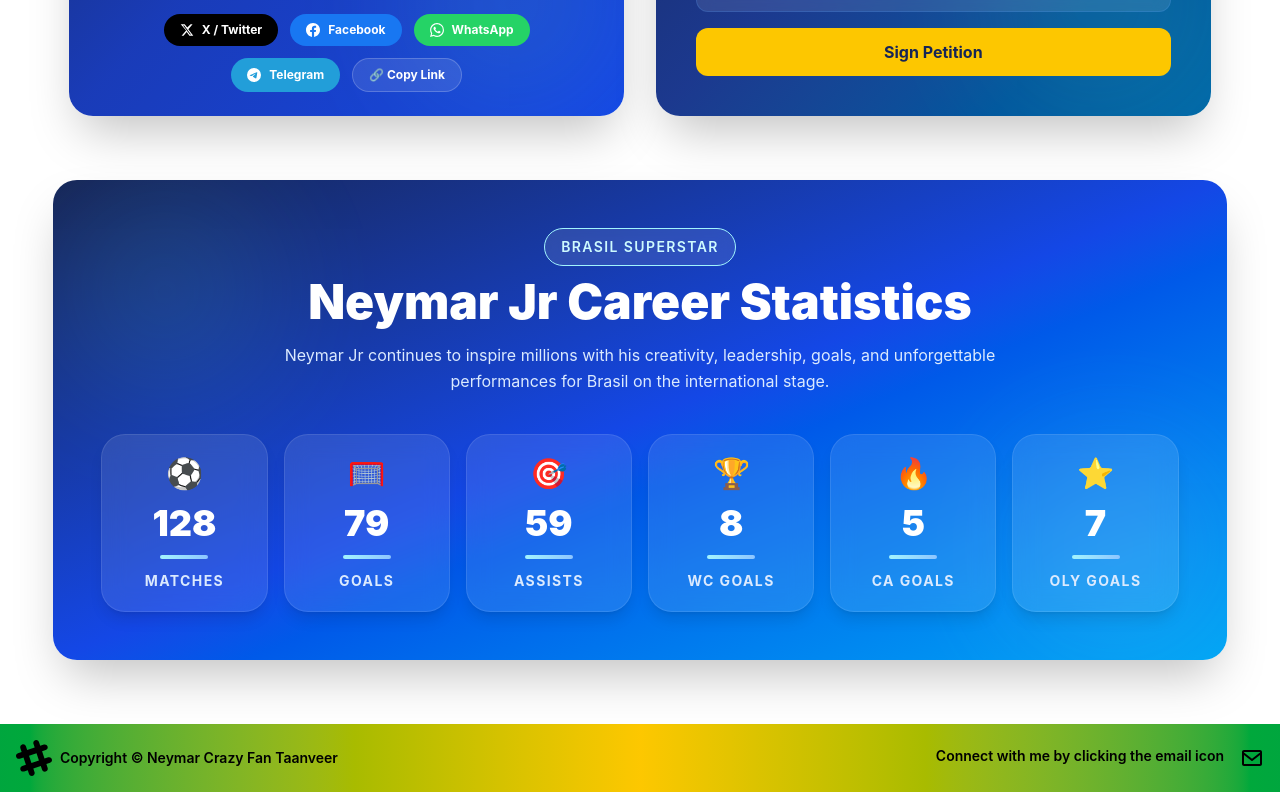
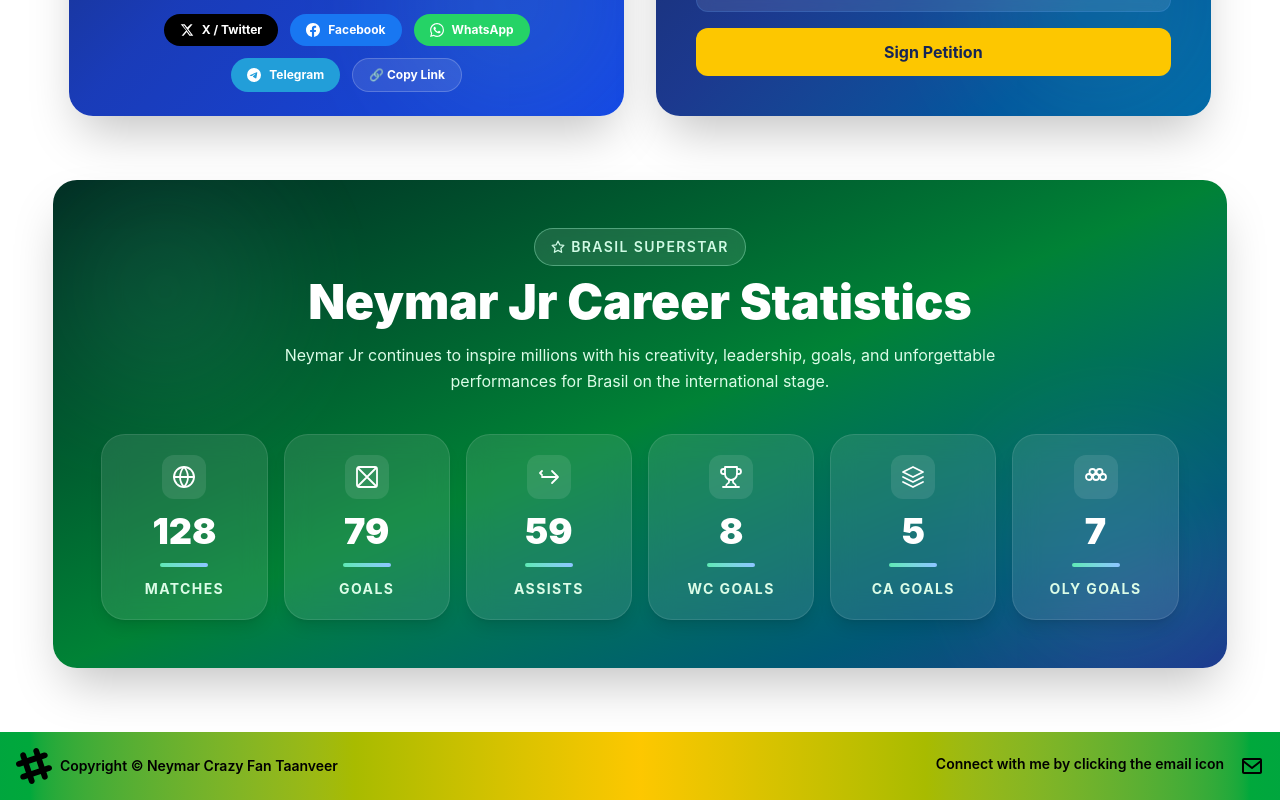
Before and after one commit to Taanveer22/bring-back-neymar, a React (Vite) app: page / in a window 1280 px wide. Shown: the part 1042-1842 px from the top of the page. Built offline with nearby package versions, Linux system fonts and the light colour scheme; no server answers.

Commit message:
alhamdulliah updated the stat section bg

```diff
--- a/src/components/Statistics.jsx
+++ b/src/components/Statistics.jsx
@@ -1,57 +1,174 @@
+const stats = [
+  {
+    id: 1,
+    value: 128,
+    label: 'Matches',
+    icon: (
+      <svg
+        viewBox="0 0 24 24"
+        fill="none"
+        stroke="currentColor"
+        strokeWidth="1.8"
+        strokeLinecap="round"
+        strokeLinejoin="round"
+        className="w-6 h-6 text-white"
+      >
+        <circle cx="12" cy="12" r="10" />
+        <path d="M12 2a15.3 15.3 0 0 1 4 10 15.3 15.3 0 0 1-4 10 15.3 15.3 0 0 1-4-10 15.3 15.3 0 0 1 4-10z" />
+        <path d="M2 12h20" />
+      </svg>
+    ),
+  },
+  {
+    id: 2,
+    value: 79,
+    label: 'Goals',
+    icon: (
+      <svg
+        viewBox="0 0 24 24"
+        fill="none"
+        stroke="currentColor"
+        strokeWidth="1.8"
+        strokeLinecap="round"
+        strokeLinejoin="round"
+        className="w-6 h-6 text-white"
+      >
+        <path d="M3 3l9 9m0 0l9-9M12 12l-9 9m9-9l9 9" />
+        <rect x="2" y="2" width="20" height="20" rx="2" />
+      </svg>
+    ),
+  },
+  {
+    id: 3,
+    value: 59,
+    label: 'Assists',
+    icon: (
+      <svg
+        viewBox="0 0 24 24"
+        fill="none"
+        stroke="currentColor"
+        strokeWidth="1.8"
+        strokeLinecap="round"
+        strokeLinejoin="round"
+        className="w-6 h-6 text-white"
+      >
+        <path d="M5 12h14" />
+        <path d="M15 6l6 6-6 6" />
+        <path d="M5 6l-2 2 2 2" />
+      </svg>
+    ),
+  },
+  {
+    id: 4,
+    value: 8,
+    label: 'WC Goals',
+    icon: (
+      <svg
+        viewBox="0 0 24 24"
+        fill="none"
+        stroke="currentColor"
+        strokeWidth="1.8"
+        strokeLinecap="round"
+        strokeLinejoin="round"
+        className="w-6 h-6 text-white"
+      >
+        <path d="M6 9H4.5a2.5 2.5 0 0 1 0-5H6" />
+        <path d="M18 9h1.5a2.5 2.5 0 0 0 0-5H18" />
+        <path d="M4 22h16" />
+        <path d="M10 14.66V17c0 .55-.47.98-.97 1.21C7.85 18.75 7 20.24 7 22" />
+        <path d="M14 14.66V17c0 .55.47.98.97 1.21C16.15 18.75 17 20.24 17 22" />
+        <path d="M18 2H6v7a6 6 0 0 0 12 0V2z" />
+      </svg>
+    ),
+  },
+  {
+    id: 5,
+    value: 5,
+    label: 'CA Goals',
+    icon: (
+      <svg
+        viewBox="0 0 24 24"
+        fill="none"
+        stroke="currentColor"
+        strokeWidth="1.8"
+        strokeLinecap="round"
+        strokeLinejoin="round"
+        className="w-6 h-6 text-white"
+      >
+        <path d="M12 2L2 7l10 5 10-5-10-5z" />
+        <path d="M2 17l10 5 10-5" />
+        <path d="M2 12l10 5 10-5" />
+      </svg>
+    ),
+  },
+  {
+    id: 6,
+    value: 7,
+    label: 'Oly Goals',
+    icon: (
+      <svg
+        viewBox="0 0 24 24"
+        fill="none"
+        stroke="currentColor"
+        strokeWidth="1.8"
+        strokeLinecap="round"
+        strokeLinejoin="round"
+        className="w-6 h-6 text-white"
+      >
+        <circle cx="5" cy="12" r="3" />
+        <circle cx="12" cy="12" r="3" />
+        <circle cx="19" cy="12" r="3" />
+        <circle cx="8.5" cy="7" r="3" />
+        <circle cx="15.5" cy="7" r="3" />
+      </svg>
+    ),
+  },
+];
+
 const Statistics = () => {
-  // Neymar Jr international statistics
-  const stats = [
-    { id: 1, value: 128, label: 'Matches', icon: '⚽' },
-    { id: 2, value: 79, label: 'Goals', icon: '🥅' },
-    { id: 3, value: 59, label: 'Assists', icon: '🎯' },
-    { id: 4, value: 8, label: 'WC Goals', icon: '🏆' },
-    { id: 5, value: 5, label: 'CA Goals', icon: '🔥' },
-    { id: 6, value: 7, label: 'Oly Goals', icon: '⭐' },
-  ];
-
   return (
-    <section className="relative overflow-hidden rounded-3xl bg-linear-to-br from-blue-950 via-blue-700 to-sky-500 px-5 py-12 shadow-2xl sm:px-8 lg:px-12">
-      {/* Background Blur Effects */}
-      <div className="absolute top-0 left-0 h-56 w-56 rounded-full bg-cyan-300 opacity-10 blur-3xl"></div>
-
-      <div className="absolute right-0 bottom-0 h-56 w-56 rounded-full bg-blue-200 opacity-10 blur-3xl"></div>
+    <section className="relative overflow-hidden rounded-3xl bg-linear-to-br from-emerald-950 via-green-700 to-blue-900 px-5 py-12 shadow-2xl sm:px-8 lg:px-12">
+      <div className="absolute top-0 left-0 h-56 w-56 rounded-full bg-emerald-300 opacity-10 blur-3xl" />
+      <div className="absolute right-0 bottom-0 h-56 w-56 rounded-full bg-blue-300 opacity-10 blur-3xl" />
 
       {/* Header */}
       <div className="relative z-10 mx-auto mb-10 max-w-3xl text-center">
-        <p className="mb-3 inline-flex items-center rounded-full border border-cyan-200 bg-white/10 px-4 py-2 text-sm font-semibold tracking-widest text-cyan-100 uppercase backdrop-blur">
+        <p className="mb-3 inline-flex items-center gap-1.5 rounded-full border border-emerald-200/40 bg-white/10 px-4 py-2 text-sm font-semibold tracking-widest text-emerald-100 uppercase backdrop-blur">
+          <svg
+            viewBox="0 0 24 24"
+            fill="none"
+            stroke="currentColor"
+            strokeWidth="2.2"
+            strokeLinecap="round"
+            strokeLinejoin="round"
+            className="w-3.5 h-3.5"
+          >
+            <polygon points="12 2 15.09 8.26 22 9.27 17 14.14 18.18 21.02 12 17.77 5.82 21.02 7 14.14 2 9.27 8.91 8.26 12 2" />
+          </svg>
           Brasil Superstar
         </p>
-
         <h2 className="text-3xl font-black text-white sm:text-4xl lg:text-5xl">
           Neymar Jr Career Statistics
         </h2>
-
-        <p className="mt-4 text-sm leading-relaxed text-blue-100 sm:text-base">
+        <p className="mt-4 text-sm leading-relaxed text-green-100 sm:text-base">
           Neymar Jr continues to inspire millions with his creativity, leadership, goals, and
           unforgettable performances for Brasil on the international stage.
         </p>
       </div>
 
       {/* Stats Grid */}
-      <div className="relative z-10 grid grid-cols-2 gap-4 sm:grid-cols-3 lg:grid-cols-6">
+      <div className="relative z-10 grid grid-cols-3 gap-4 sm:grid-cols-6">
         {stats.map((stat) => (
           <div
             key={stat.id}
             className="group rounded-3xl border border-white/10 bg-white/10 p-5 text-center shadow-lg backdrop-blur-md transition duration-300 hover:-translate-y-2 hover:bg-white/20"
           >
-            {/* Icon */}
-            <div className="mb-3 text-3xl transition duration-300 group-hover:scale-110">
+            <div className="mb-3 mx-auto w-11 h-11 rounded-xl bg-white/10 flex items-center justify-center transition duration-300 group-hover:scale-110">
               {stat.icon}
             </div>
-
-            {/* Stat Value */}
             <h2 className="text-3xl font-black text-white sm:text-4xl">{stat.value}</h2>
-
-            {/* Divider */}
-            <div className="mx-auto my-3 h-1 w-12 rounded-full bg-linear-to-r from-cyan-200 to-blue-300"></div>
-
-            {/* Label */}
-            <p className="text-xs font-bold tracking-widest text-blue-100 uppercase sm:text-sm">
+            <div className="mx-auto my-3 h-1 w-12 rounded-full bg-linear-to-r from-emerald-300 to-blue-300" />
+            <p className="text-xs font-bold tracking-widest text-green-100 uppercase sm:text-sm">
               {stat.label}
             </p>
           </div>
--- a/src/index.css
+++ b/src/index.css
@@ -5,5 +5,5 @@
   scroll-behavior: smooth;
 }
 a.active {
-  background-color: rgb(11, 71, 153);
+  background-color: rgb(54, 110, 223);
 }
--- a/src/pages/About.jsx
+++ b/src/pages/About.jsx
@@ -21,10 +21,6 @@
       <div className="relative z-10 mx-auto max-w-7xl px-4 sm:px-6 lg:px-8">
         {/* Hero */}
         <div className="mb-14 text-center sm:mb-16 lg:mb-20">
-          <p className="mb-5 text-xs font-semibold uppercase tracking-widest text-yellow-300 sm:text-sm">
-            Independent Fan Campaign
-          </p>
-
           <h1 className="text-4xl font-black uppercase leading-none text-white sm:text-5xl md:text-6xl lg:text-7xl">
             About The Campaign
           </h1>
--- a/src/pages/Contact.jsx
+++ b/src/pages/Contact.jsx
@@ -67,10 +67,6 @@
       <div className="relative z-10 mx-auto max-w-6xl px-4 sm:px-6 lg:px-8">
         {/* Hero */}
         <div className="mb-14 text-center sm:mb-16">
-          <div className="mb-5 inline-flex items-center rounded-full border border-blue-400/20 bg-white/10 px-5 py-2 text-xs font-semibold uppercase tracking-widest text-blue-100 backdrop-blur-md sm:text-sm">
-            Neymar Matters Support
-          </div>
-
           <h1 className="mb-6 text-4xl font-black uppercase leading-none text-white sm:text-5xl md:text-6xl lg:text-7xl">
             Contact Us
           </h1>
--- a/src/pages/PrivacyPolicy.jsx
+++ b/src/pages/PrivacyPolicy.jsx
@@ -148,10 +148,6 @@
       <div className="relative z-10 mx-auto max-w-6xl px-4 sm:px-6 lg:px-8">
         {/* Hero */}
         <div className="mb-14 text-center sm:mb-16 lg:mb-20">
-          <p className="mb-5 text-xs font-semibold uppercase tracking-widest text-yellow-300 sm:text-sm">
-            Neymar Matters
-          </p>
-
           <h1 className="text-4xl font-black uppercase leading-none text-white sm:text-5xl md:text-6xl lg:text-7xl">
             Privacy Policy
           </h1>
--- a/src/pages/Terms.jsx
+++ b/src/pages/Terms.jsx
@@ -195,10 +195,6 @@
       <div className="relative z-10 mx-auto max-w-6xl px-4 sm:px-6 lg:px-8">
         {/* Hero */}
         <div className="mb-14 text-center sm:mb-16">
-          <div className="mb-5 inline-flex items-center rounded-full border border-blue-400/20 bg-white/10 px-5 py-2 text-xs font-semibold uppercase tracking-widest text-blue-100 backdrop-blur-md sm:text-sm">
-            Neymar Matters Rules
-          </div>
-
           <h1 className="mb-6 text-4xl font-black uppercase leading-none text-white sm:text-5xl md:text-6xl lg:text-7xl">
             Terms & Conditions
           </h1>
```
